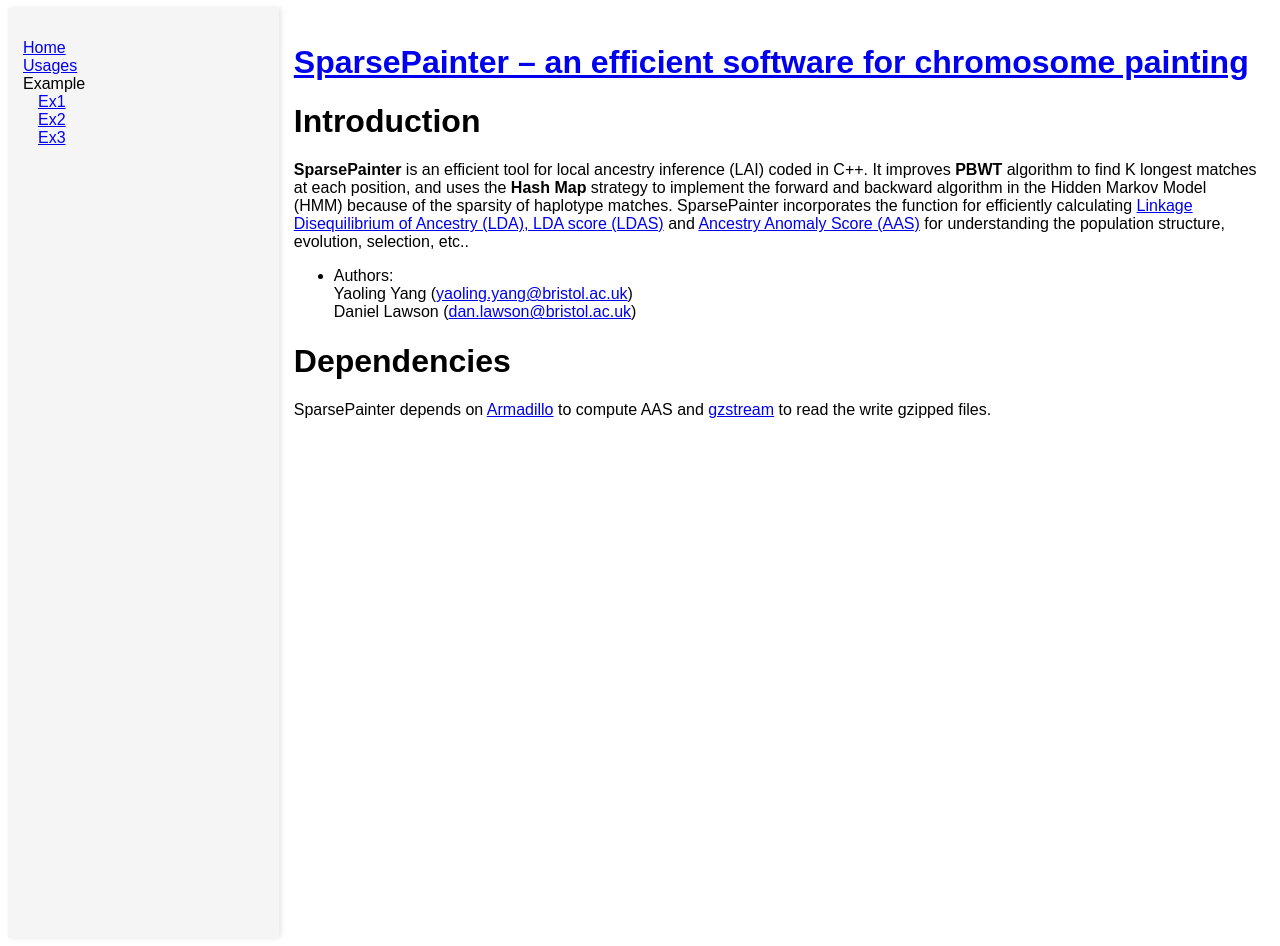
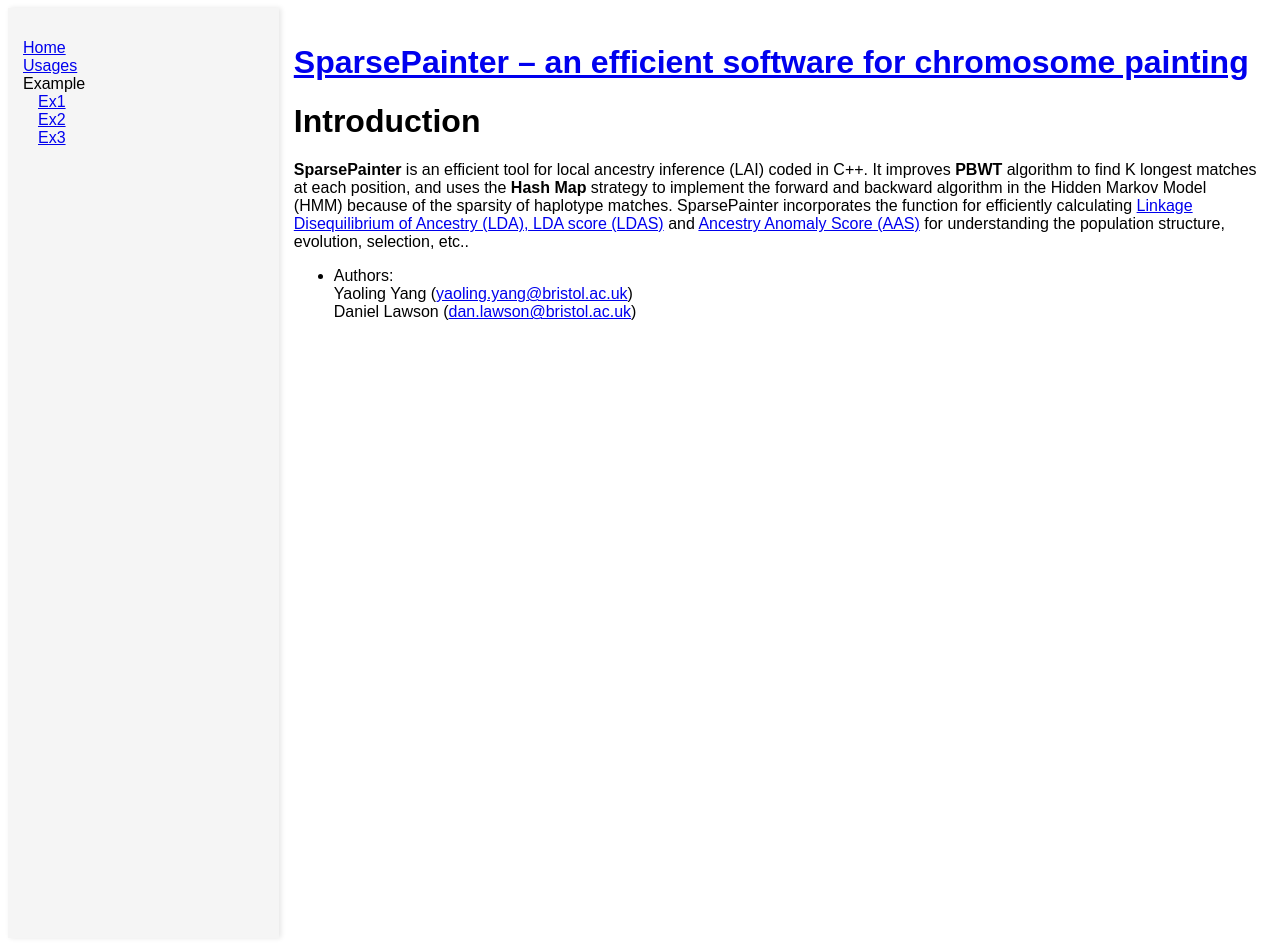
Before and after one commit to SparsePainter/SparsePainter.github.io, a Jekyll site: the page built from introduction.md, in a window 1280 px wide. Built offline with Jekyll 4.4.1, drawn with Linux system fonts in a browser that asks for light colours.

Commit message:
Update introduction.md

```diff
--- a/introduction.md
+++ b/introduction.md
@@ -11,7 +11,3 @@ title: Introduction
 -   Authors:
     Yaoling Yang (<yaoling.yang@bristol.ac.uk>)
     Daniel Lawson (<dan.lawson@bristol.ac.uk>)
-
-# Dependencies
-
-SparsePainter depends on [Armadillo](https://arma.sourceforge.net/download.html) to compute AAS and [gzstream](https://www.cs.unc.edu/Research/compgeom/gzstream/) to read the write gzipped files.
```
